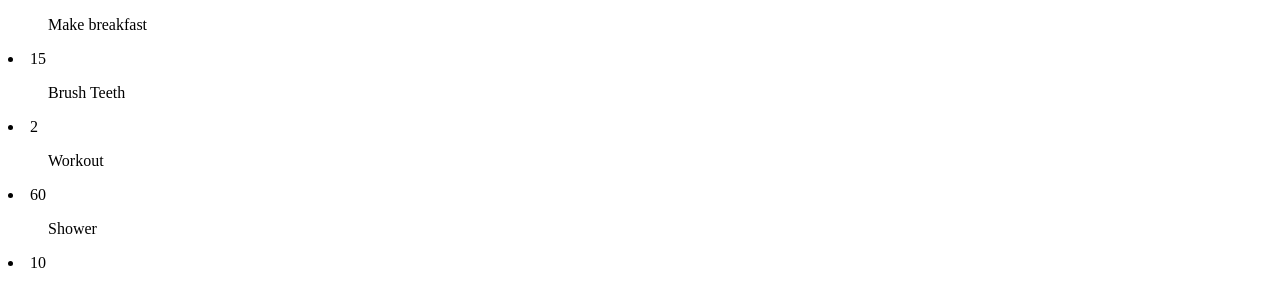
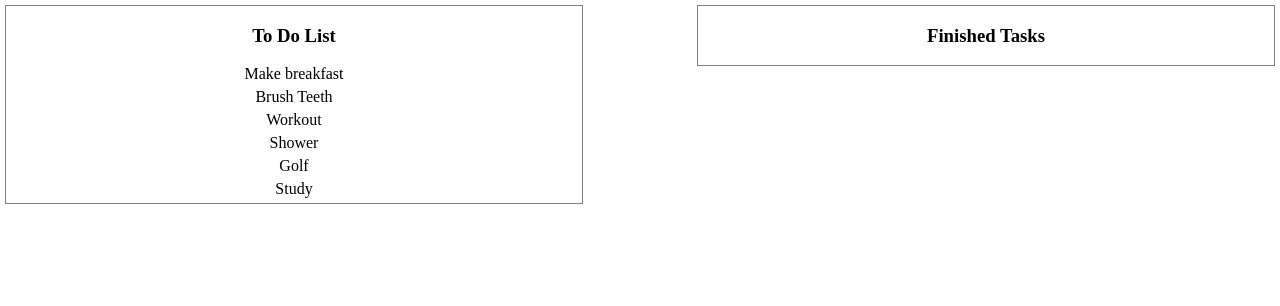
Before and after one commit to markusohlsson/todo, a website built with Parcel: page src/index.html in a window 1280 px wide. Built offline with nearby package versions, Linux system fonts and the light colour scheme.

Commit message:
finished assignment

```diff
--- a/src/index.html
+++ b/src/index.html
@@ -9,6 +9,14 @@
     <script src="js/main.js" defer></script>
 </head>
 <body>
-    <div id="cart"></div>
+
+<div id="firstList" class="todo">
+    <h3>To Do List</h3>
+</div>
+
+<div id="finished" class="finished">
+    <h3> Finished Tasks</h3>
+</div>
+
 </body>
 </html>
--- a/src/js/main.js
+++ b/src/js/main.js
@@ -1,39 +1,50 @@
 class toDo {
-    constructor(whatToDo, timeFrame) {
+    constructor(whatToDo) {
       this.whatToDo = whatToDo;
-      this.timeFrame = timeFrame;
     }
 }
 
 
 let toDoList = [
-  new toDo("Make breakfast", 15),
-  new toDo("Brush Teeth", 2),
-  new toDo("Workout", 60),
-  new toDo("Shower",10),
+  new toDo("Make breakfast"),
+  new toDo("Brush Teeth"),
+  new toDo("Workout"),
+  new toDo("Shower"),
+  new toDo("Golf"),
+  new toDo("Study"),
 ];
 
-let finishedList =[];
+
 for (let i = 0; i < toDoList.length; i++) {
-  let container = document.createElement("div");
-  let whatToDo = document.createElement("ul");
-  let timeFrame = document.createElement("li");
+  let whatToDoContainer = document.getElementById("firstList")
+  let whatToDoUl = document.createElement("ul");
+  let whatToDo = document.createElement("li");
+  whatToDo.innerHTML = toDoList[i].whatToDo;
+  whatToDoUl.appendChild(whatToDo);
+  whatToDoContainer.appendChild(whatToDoUl)
+  document.body.appendChild(whatToDoContainer);
+  let finishedContainer = document.getElementById("finished");
 
-  whatToDo.innerHTML = toDoList[i].whatToDo;
-  timeFrame.innerHTML =toDoList[i].timeFrame;
+  whatToDoUl.addEventListener("click", () => {
+        markAsDone(toDoList[i]);
+      });
+
+function markAsDone () {
+  whatToDoUl.innerHTML="";
+  toDoList.splice();
+  console.log("Du tryckte på", toDoList[i].whatToDo);
+  secondList();
+
+}
+function secondList (){
+  let finishedUl = document.createElement("ul");
+  let finishedToDo = document.createElement("li");
+  finishedToDo.innerHTML= toDoList[i].whatToDo;
+  finishedUl.appendChild(finishedToDo);
+  finishedContainer.appendChild(finishedUl);
+  document.body.appendChild(finishedContainer);
+
+}
 
 
-  container.addEventListener("click", () => {
-    markAsDone(toDoList[i]);
-  });
-
-  container.appendChild(whatToDo);
-  container.appendChild(timeFrame);
-
-  document.body.appendChild(container);
-
-  function markAsDone (toDo) {
-    container.innerHTML="";
-    toDoList.splice(1,1);
-   }
 }
--- a/src/scss/main.scss
+++ b/src/scss/main.scss
@@ -0,0 +1,58 @@
+html {
+    position:static;
+body {
+    width:100%;
+    height:100%;
+    display:flex;
+    padding:0;
+    margin:0;
+    gap:10px;
+    position:static;
+    div {
+        border:1px solid grey;
+        width:45%;
+    }
+    .finished {
+        color:green;
+        position:fixed;
+        top:0;
+        right:0;
+        margin:5px;
+        display: flex;
+        flex-direction: column;
+
+        h3{
+            color:black;
+            text-align:center;
+
+        }
+
+        ul {
+            margin:5px;
+            padding:0;
+            text-align: center;
+            li {
+            list-style-type: none;
+            flex-wrap:wrap;
+        }
+    }
+    }
+    div#firstList.todo {
+        position:fixed;
+        top:0;
+        left:0;
+        margin:5px;
+        h3{
+            text-align:center;
+        }
+        ul {
+            padding:0;
+            text-align: center;
+            margin:5px;
+            li {
+            list-style-type: none;
+        }
+    }
+    }
+}
+}
```
